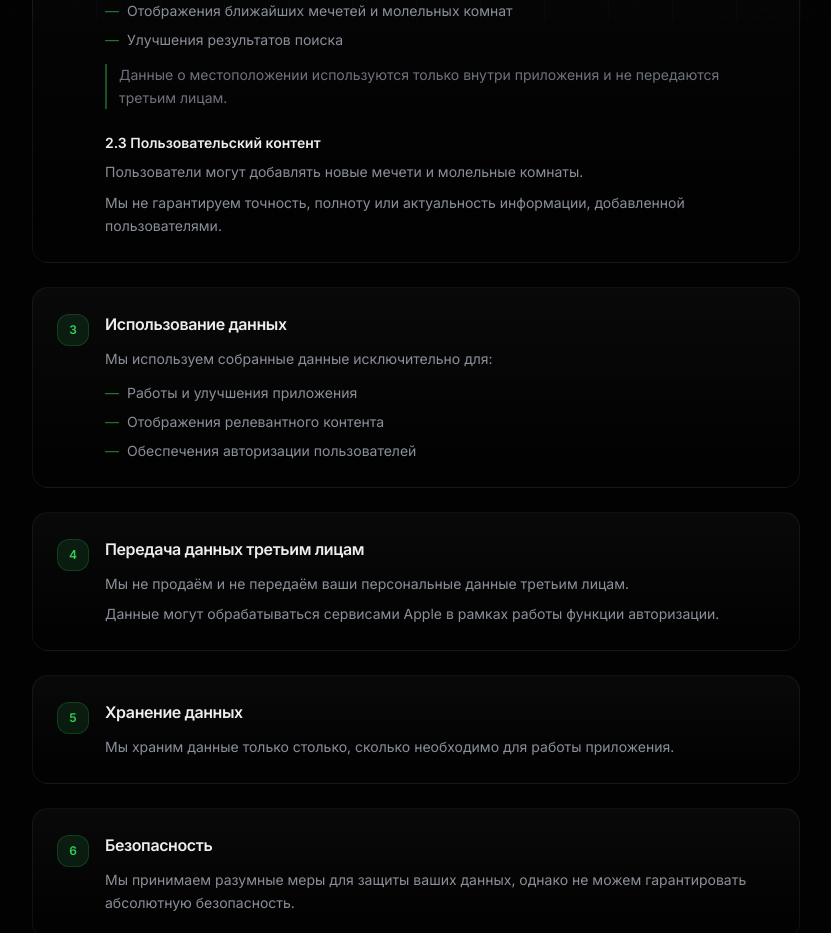
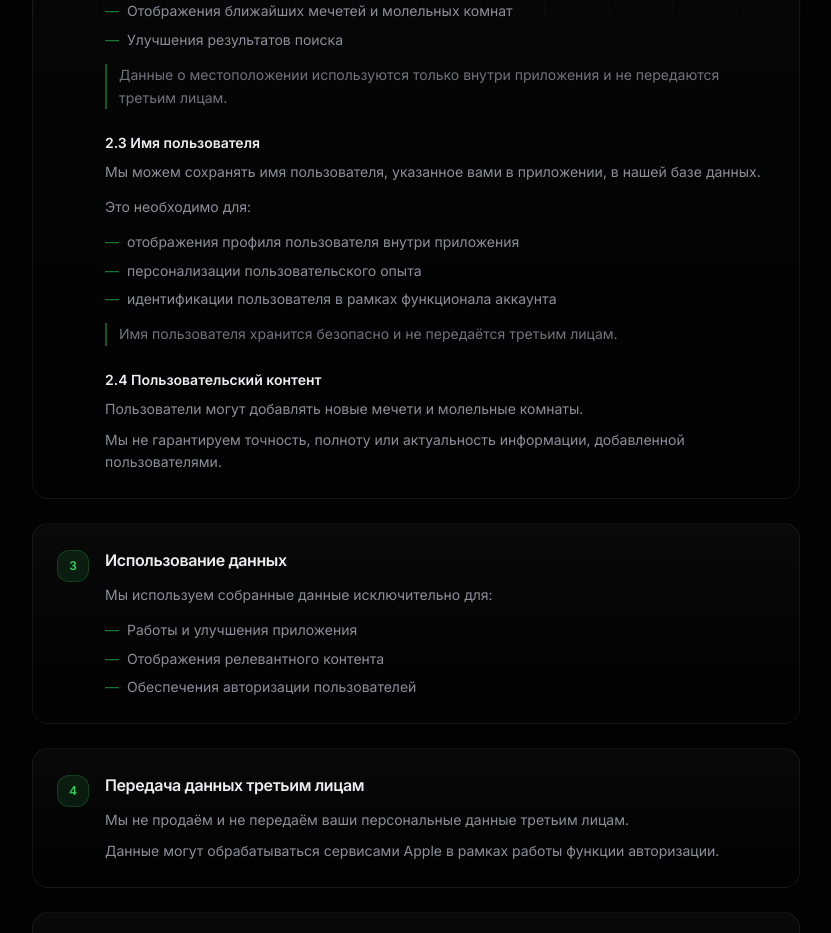
Before and after one commit to tapaewsky/Sujud-Web-Lending, a Next.js app: page /privacy in a window 1280 px wide. Shown: the part 780-1713 px from the top of the page, without its empty margins (224-1055 px from the left). Built offline with nearby package versions, Linux system fonts and the light colour scheme.

Commit message:
Add about person name

```diff
--- a/src/app/privacy/page.tsx
+++ b/src/app/privacy/page.tsx
@@ -30,6 +30,7 @@ const sections = [
             <li>Адрес электронной почты (только если вы разрешили его передачу)</li>
           </ul>
         </div>
+
         <div>
           <h3 className="text-sm font-semibold text-[#EDEDEF] mb-2">2.2 Данные о местоположении</h3>
           <p className="mb-3">Мы можем получать данные о вашем местоположении для:</p>
@@ -41,8 +42,25 @@ const sections = [
             Данные о местоположении используются только внутри приложения и не передаются третьим лицам.
           </p>
         </div>
+
         <div>
-          <h3 className="text-sm font-semibold text-[#EDEDEF] mb-2">2.3 Пользовательский контент</h3>
+          <h3 className="text-sm font-semibold text-[#EDEDEF] mb-2">2.3 Имя пользователя</h3>
+          <p className="mb-3">
+            Мы можем сохранять имя пользователя, указанное вами в приложении, в нашей базе данных.
+          </p>
+          <p className="mb-3">Это необходимо для:</p>
+          <ul>
+            <li>отображения профиля пользователя внутри приложения</li>
+            <li>персонализации пользовательского опыта</li>
+            <li>идентификации пользователя в рамках функционала аккаунта</li>
+          </ul>
+          <p className="text-[#8A8F98]/80 text-sm border-l-2 border-[#30D158]/40 pl-3 mt-3">
+            Имя пользователя хранится безопасно и не передаётся третьим лицам.
+          </p>
+        </div>
+
+        <div>
+          <h3 className="text-sm font-semibold text-[#EDEDEF] mb-2">2.4 Пользовательский контент</h3>
           <p className="mb-2">Пользователи могут добавлять новые мечети и молельные комнаты.</p>
           <p>Мы не гарантируем точность, полноту или актуальность информации, добавленной пользователями.</p>
         </div>
```
Also changed, not shown: public/logo.jpg (added).
